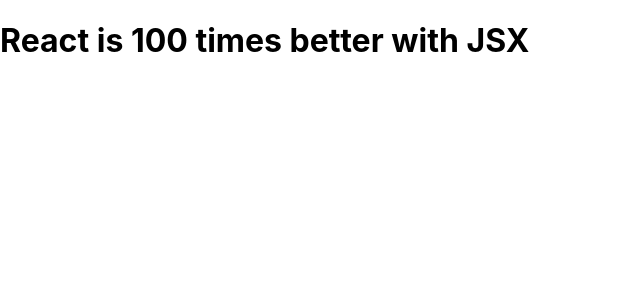
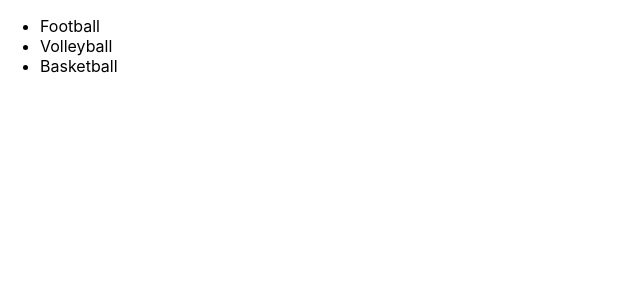
Before and after one commit to winterbreaker23/React_-React-JSX-, a React (Create React App) app in the folder my-react-app/: page / in a window 1280 px wide. Shown: the top 300 px of the page, without its empty margins (0-640 px from the left). Built offline with nearby package versions, Linux system fonts and the light colour scheme.

Commit message:
JSX-exp3

```diff
--- a/my-react-app/src/index.js
+++ b/my-react-app/src/index.js
@@ -7,7 +7,15 @@
 
 const myelement = <h1>hello!</h1>;
 const myelement2=<h1>React is {50+50} times better with JSX</h1>;
-root.render(myelement2);
+const myelement3=(
+  <ul>
+    <li>Football</li>
+    <li>Volleyball</li>
+    <li>Basketball</li>
+  </ul>
+)
+
+root.render(myelement3);
 
 // If you want to start measuring performance in your app, pass a function
 // to log results (for example: reportWebVitals(console.log))
```
